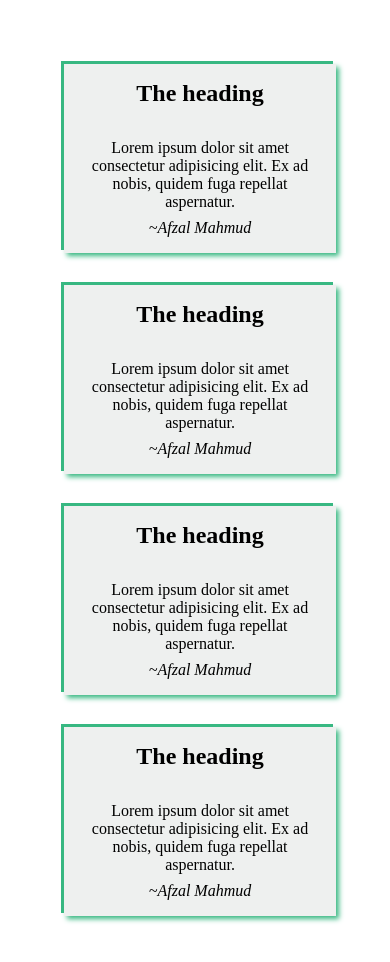
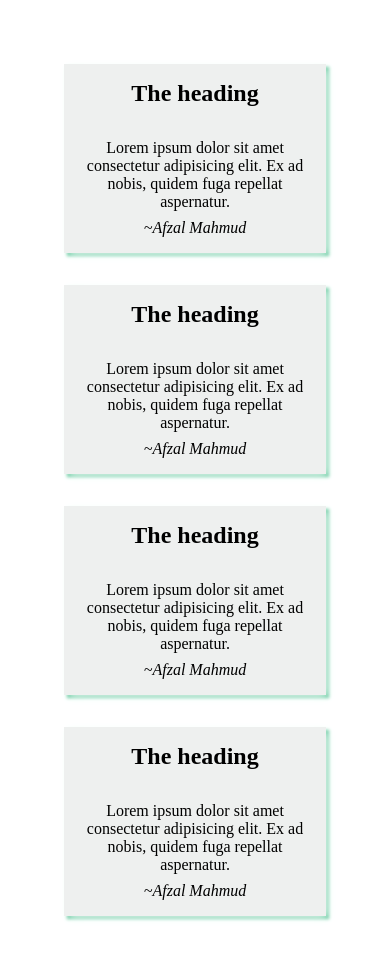
Before and after one commit to Afzzal-Mahmud/Responsive-grid, a plain HTML site: page index.html in a window 390 px wide. Drawn offline with Linux system fonts and the light colour scheme.

Commit message:
added for 768px responsive design

```diff
--- a/css/main.scss
+++ b/css/main.scss
@@ -8,7 +8,7 @@
 }
 ul{
     display: grid;
-    grid-template-columns: repeat(auto-fit, minmax(19rem, 1fr));
+    grid-template-columns: repeat(auto-fit, minmax(15rem, 1fr));
     list-style: none;
 
     li{
@@ -17,12 +17,9 @@ ul{
         text-align: center;
         margin-bottom: 1em;
         background: rgb(238, 240, 239);
-        box-shadow: 3px 3px 5px rgb(56, 184, 130),
-                    -3px -3px 0px rgb(56, 184, 130);
+        box-shadow: 3px 3px 10px #f5fdfa,
+                    3px 3px 3px #38b882;
 
-        &:last-child{
-            margin-bottom: 0;
-        }
 
         p{
             margin-bottom: .5rem;
```
Also changed, not shown: css/main.css, 1 other file.
